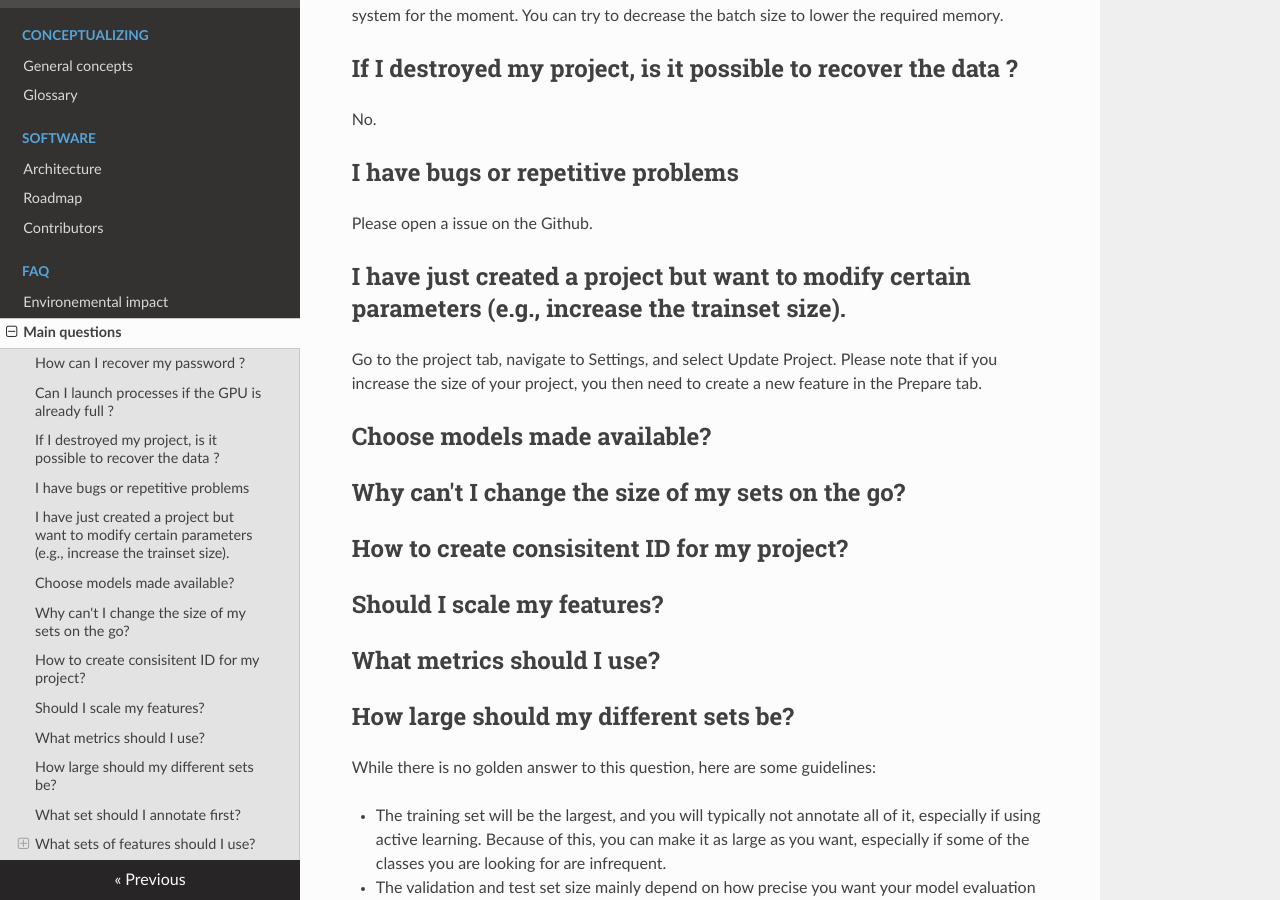
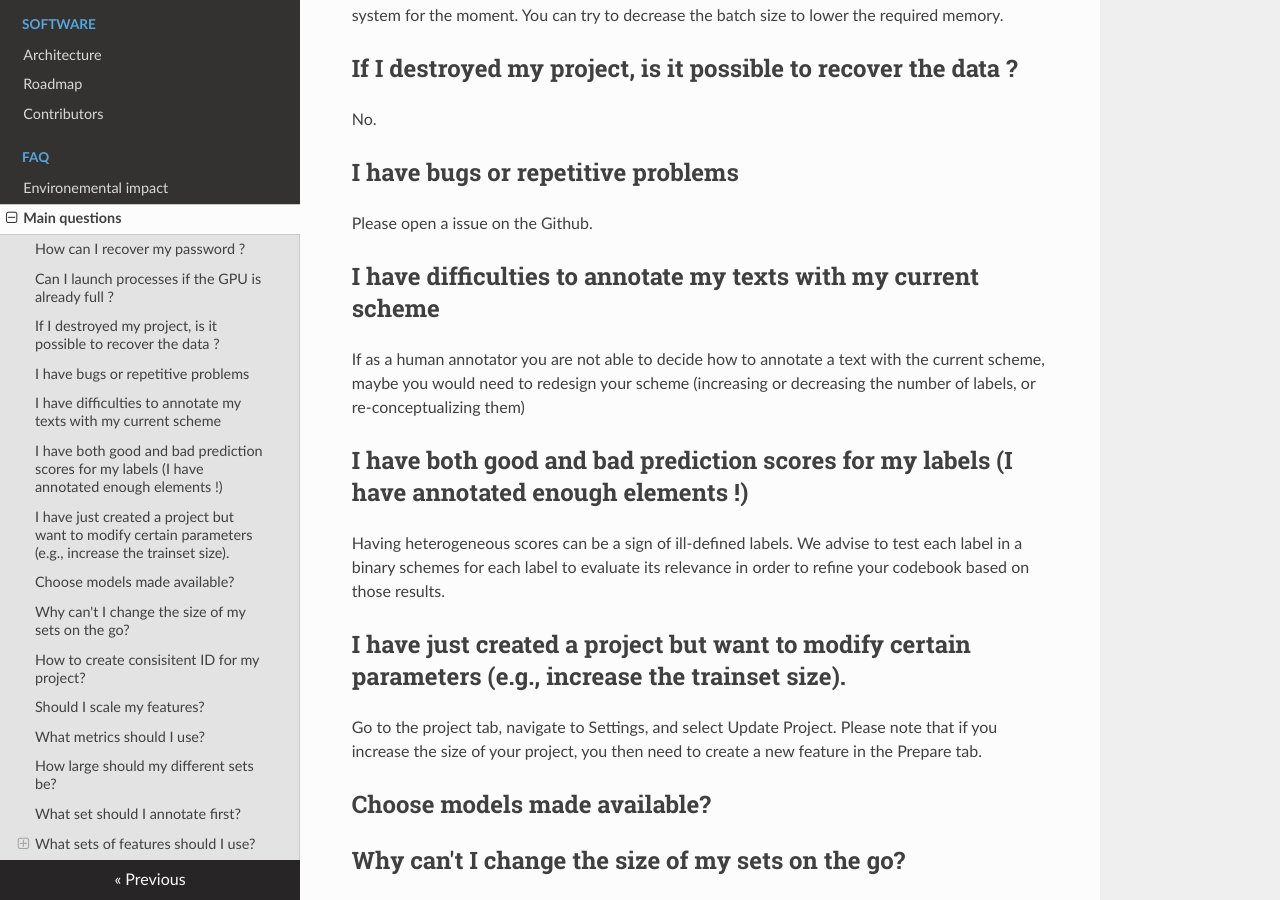
Before and after one commit to activetigger/documentation, an MkDocs documentation site: the page built from docs/faq/faq.md, in a window 1280 px wide and 900 px high, scrolled down 364 px. Built offline with MkDocs 1.6.1, drawn with Linux system fonts in a browser that asks for light colours; nearby versions of some CDN libraries.

```diff
--- a/docs/faq/faq.md
+++ b/docs/faq/faq.md
@@ -15,6 +15,14 @@ No.
 ## I have bugs or repetitive problems
 
 Please open a issue on the Github.
+
+## I have difficulties to annotate my texts with my current scheme
+
+If as a human annotator you are not able to decide how to annotate a text with the current scheme, maybe you would need to redesign your scheme (increasing or decreasing the number of labels, or re-conceptualizing them)
+
+## I have both good and bad prediction scores for my labels (I have annotated enough elements !)
+
+Having heterogeneous scores can be a sign of ill-defined labels. We advise to test each label in a binary schemes for each label to evaluate its relevance in order to refine your codebook based on those results.
 
 ## I have just created a project but want to modify certain parameters (e.g., increase the trainset size).
 
```
Also changed, not shown: docs/quickstart/quickstart.md (+4 -0 lines).
